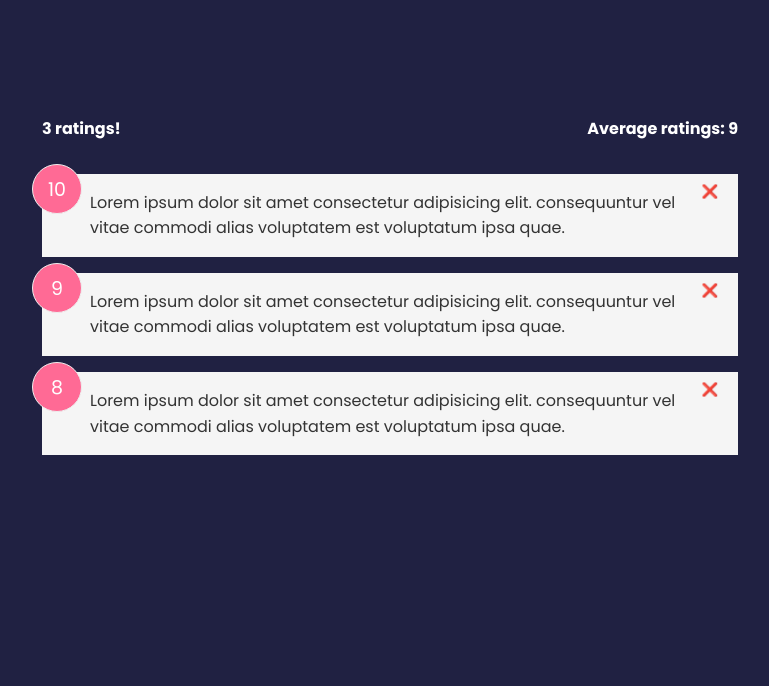
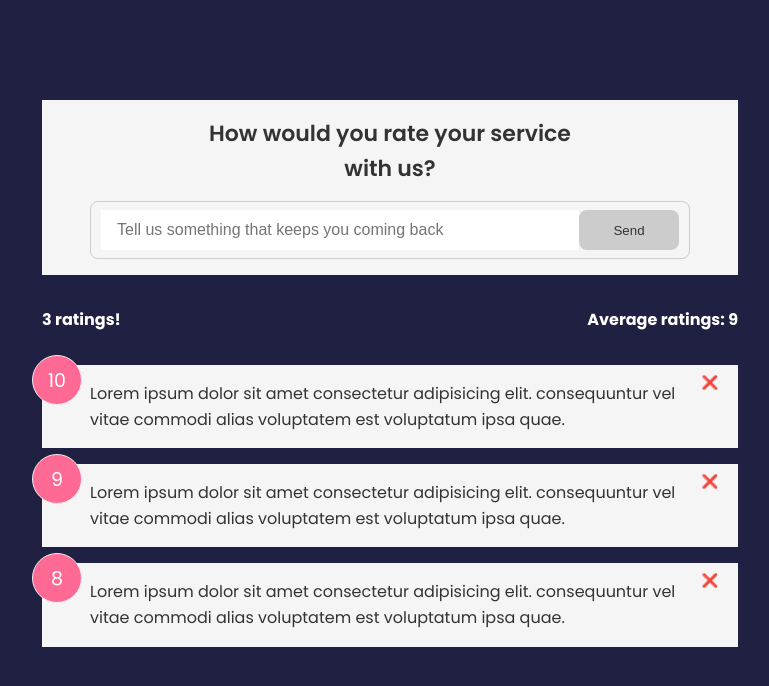
Before and after one commit to SinisaVukmirovic/Svelte-Crash-Course-2021, a Svelte app: page / in a window 1280 px wide. Shown: the top 686 px of the page, without its empty margins (250-1019 px from the left). Built offline with nearby package versions, Linux system fonts and the light colour scheme.

Commit message:
Added form elems

```diff
--- a/src/App.svelte
+++ b/src/App.svelte
@@ -1,4 +1,5 @@
 <script>
+	import FeedbackForm from './components/FeedbackForm.svelte';
 	import FeedbackList from './components/FeedbackList.svelte';
 	import FeedbackStats from './components/FeedbackStats.svelte';
 
@@ -34,6 +35,7 @@
 </script>
 
 <main class="container">
+  <FeedbackForm />
   <FeedbackStats {count} {average} />
                   <!-- catching the dispatched event with equal function -->
 	<FeedbackList {feedback} on:delete-feedback={deleteFeedback} />
--- /dev/null
+++ b/src/components/Button.svelte
@@ -0,0 +1,41 @@
+<script>
+    export let style = 'primary'
+    export let type = 'button'
+    export let disabled = false
+</script>
+
+<button {type} {disabled} class={style}>
+    <slot></slot>
+</button>
+
+
+<style>
+    button {
+      color: #fff;
+      border: 0;
+      border-radius: 8px;
+      color: #fff;
+      width: 100px;
+      height: 40px;
+      cursor: pointer;
+    }
+    .primary {
+      background-color: #202142;
+    }
+    .secondary {
+      background: #ff6a95;
+    }
+    button:hover {
+      transform: scale(0.98);
+      opacity: 0.9;
+    }
+    button:disabled{
+      background-color: #cccccc;
+      color: #333;
+      cursor:auto;
+    }
+    button:disabled:hover{
+      transform:scale(1);
+      opacity: 1;
+    }
+  </style>
--- /dev/null
+++ b/src/components/FeedbackForm.svelte
@@ -0,0 +1,53 @@
+<script>
+    import Card from './Card.svelte';
+    import Button from './Button.svelte';
+
+    let text = '';
+    let btnDisabled = true;
+</script>
+
+<Card>
+    <header>
+        <h2>How would you rate your service with us?</h2>
+    </header>
+    <form>
+        <div class="input-group">
+            <input type="text" placeholder="Tell us something that keeps you coming back">
+            <Button disabled={btnDisabled} type="submit">Send</Button>
+        </div>
+    </form>
+</Card>
+
+<style>
+header {
+    max-width: 400px;
+    margin: auto;
+  }
+  header h2 {
+    font-size: 22px;
+    font-weight: 600;
+    text-align: center;
+  }
+  .input-group {
+    display: flex;
+    flex-direction: row;
+    border: 1px solid #ccc;
+    padding: 8px 10px;
+    border-radius: 8px;
+    margin-top: 15px;
+  }
+  input {
+    flex-grow: 2;
+    border: none;
+    font-size: 16px;
+    padding: 0 1rem;
+  }
+  input:focus {
+    outline: none;
+  }
+  .message{
+    padding-top: 10px;
+    text-align: center;
+    color: rebeccapurple;
+  }
+</style>
```
